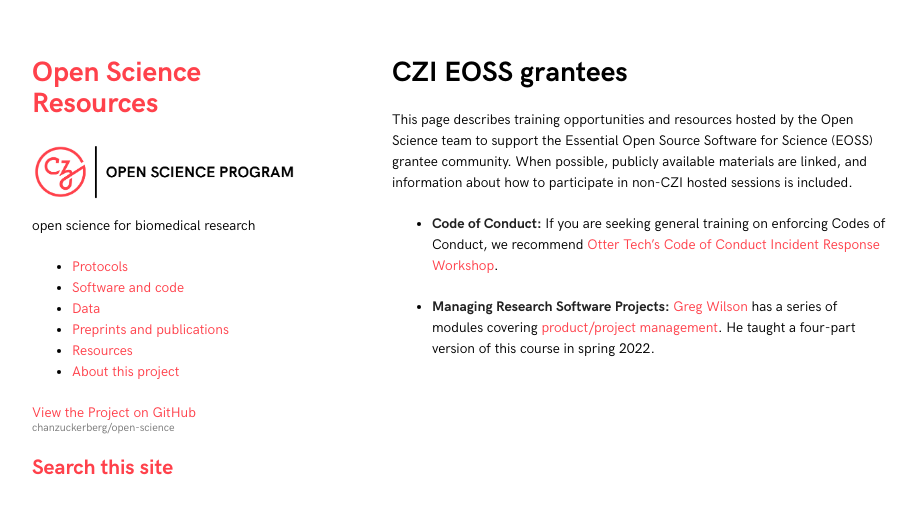
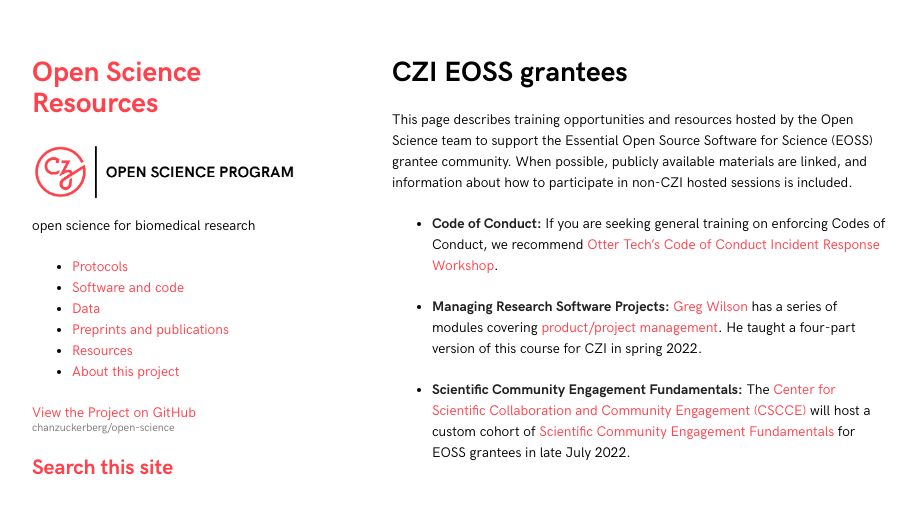
Before and after one commit to chanzuckerberg/open-science, a Jekyll site: the page built from eoss-grantees.md, in a window 1280 px wide. Shown: the top 514 px of the page, without its empty margins (178-1094 px from the left). Built offline with Jekyll 4.4.1, drawn with Linux system fonts in a browser that asks for light colours.

Commit message:
adding CSCCE CEF

```diff
--- a/eoss-grantees.md
+++ b/eoss-grantees.md
@@ -10,4 +10,6 @@ and information about how to participate in non-CZI hosted sessions is included.
 
 - **Code of Conduct:** If you are seeking general training on enforcing Codes of Conduct, we recommend [Otter Tech’s Code of Conduct Incident Response Workshop](https://otter.technology/code-of-conduct-training/).
 
-- **Managing Research Software Projects:** [Greg Wilson](https://third-bit.com/) has a series of modules covering [product/project management](https://codebender.org/). He taught a four-part version of this course in spring 2022.
+- **Managing Research Software Projects:** [Greg Wilson](https://third-bit.com/) has a series of modules covering [product/project management](https://codebender.org/). He taught a four-part version of this course for CZI in spring 2022.
+
+- **Scientific Community Engagement Fundamentals:** The [Center for Scientific Collaboration and Community Engagement (CSCCE)](https://www.cscce.org/) will host a custom cohort of [Scientific Community Engagement Fundamentals](https://www.cscce.org/trainings/cef/) for EOSS grantees in late July 2022.
```
